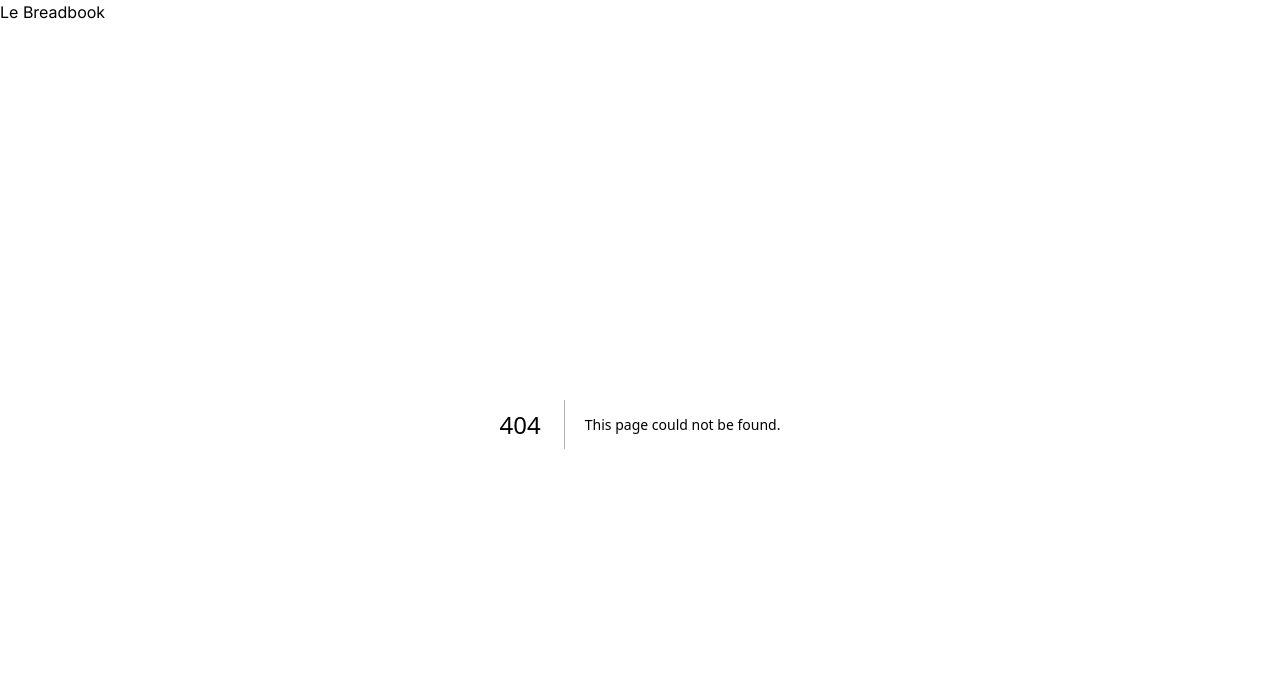
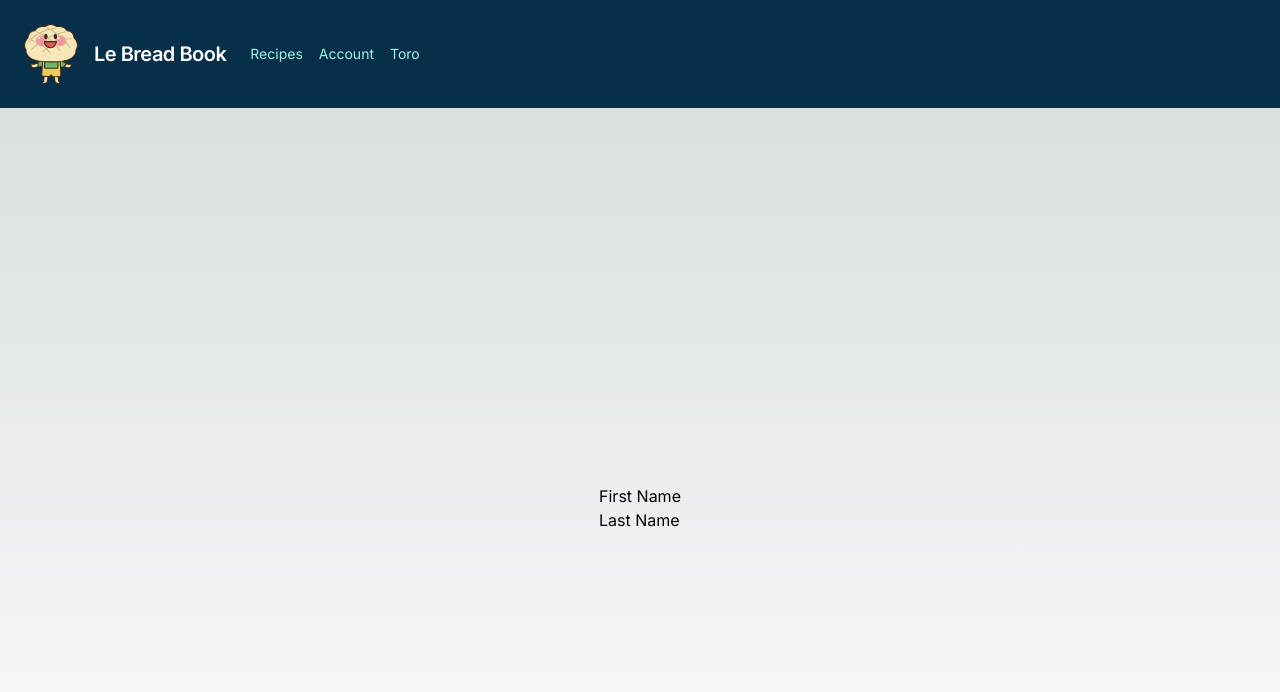
Before and after one commit to Andymamooo/LeBreadBook, a Next.js app: page /Register_Page in a window 1280 px wide. Before the commit this address had no page. Shown: the top 692 px of the page. Built offline with nearby package versions, Linux system fonts and the light colour scheme.

Commit message:
add initial nav bar

```diff
--- a/src/app/Login_Page/page.tsx
+++ b/src/app/Login_Page/page.tsx
@@ -22,6 +22,11 @@
     router.push("/");
   };
 
+  let handleRegister = (e) => {
+    e.preventDefault();
+    router.push("/Register_Page");
+  };
+
   return (
     <div className='flex justify-center items-center h-screen mb-4'>
       <form className='flex flex-col space-y-4'>
@@ -34,7 +39,7 @@
             value={loginData.email}
             onChange={onLoginChange}
             style={{ color: "black", background: "white" }}
-            className='text-black bg-white w-full px-3 py-2 border border-gray-300 rounded w-64'
+            className='text-black bg-white w-full px-3 py-2 border border-gray-300 rounded'
           />
         </div>
         <div className='flex flex-col space-y-1 '>
@@ -46,7 +51,7 @@
             value={loginData.password}
             onChange={onLoginChange}
             style={{ color: "black", background: "white" }}
-            className='text-black bg-white w-full px-3 py-2 border border-gray-300 rounded w-64'
+            className='text-black bg-white w-full px-3 py-2 border border-gray-300 rounded'
           />
         </div>
         <button
@@ -56,7 +61,7 @@
           Login
         </button>
         <button>Forgot password?</button>
-        <button>Don't have an account?</button>
+        <button onClick={handleRegister}>Don't have an account?</button>
       </form>
     </div>
   );
--- /dev/null
+++ b/src/app/Register_Page/page.tsx
@@ -0,0 +1,14 @@
+"use client";
+
+import { useState, useEffect } from "react";
+
+export default function Register() {
+  return (
+    <div className='flex justify-center items-center h-screen mb-4'>
+      <form className='flex flex-col'>
+        <label>First Name</label>
+        <label>Last Name</label>
+      </form>
+    </div>
+  );
+}
--- a/src/app/layout.tsx
+++ b/src/app/layout.tsx
@@ -1,6 +1,8 @@
 import "./globals.css";
 import { Inter } from "next/font/google";
 import Navbar from "./Navbar";
+import Image from "next/image";
+import Logo from "../../public/logo.svg";
 
 const inter = Inter({ subsets: ["latin"] });
 
@@ -17,7 +19,45 @@
   return (
     <html lang='en'>
       <body className={inter.className}>
-        <nav>Le Breadbook</nav>
+        <nav className='flex items-center justify-between flex-wrap bg-sky-950 p-6'>
+          <div className='flex items-center flex-shrink-0 text-white mr-6'>
+            <Image
+              className='mr-4'
+              src='/logo.svg'
+              alt='Logo'
+              height={54}
+              width={54}
+            />
+            <span className='font-semibold text-xl tracking-tight'>
+              Le Bread Book
+            </span>
+          </div>
+          <div class='block lg:hidden'>
+            <button class='flex items-center px-3 py-2 border rounded text-teal-200 border-teal-400 hover:text-white hover:border-white'>
+              <svg
+                class='fill-current h-3 w-3'
+                viewBox='0 0 20 20'
+                xmlns='http://www.w3.org/2000/svg'
+              >
+                <title>Menu</title>
+                <path d='M0 3h20v2H0V3zm0 6h20v2H0V9zm0 6h20v2H0v-2z' />
+              </svg>
+            </button>
+          </div>
+          <div class='w-full block flex-grow lg:flex lg:items-center lg:w-auto'>
+            <div class='text-sm lg:flex-grow'>
+              <a class='block mt-4 lg:inline-block lg:mt-0 text-teal-200 hover:text-white mr-4'>
+                Recipes
+              </a>
+              <a class='block mt-4 lg:inline-block lg:mt-0 text-teal-200 hover:text-white mr-4'>
+                Account
+              </a>
+              <a class='block mt-4 lg:inline-block lg:mt-0 text-teal-200 hover:text-white'>
+                Toro
+              </a>
+            </div>
+          </div>
+        </nav>
         {children}
       </body>
     </html>
```
Also changed, not shown: public/logo.svg (added).
